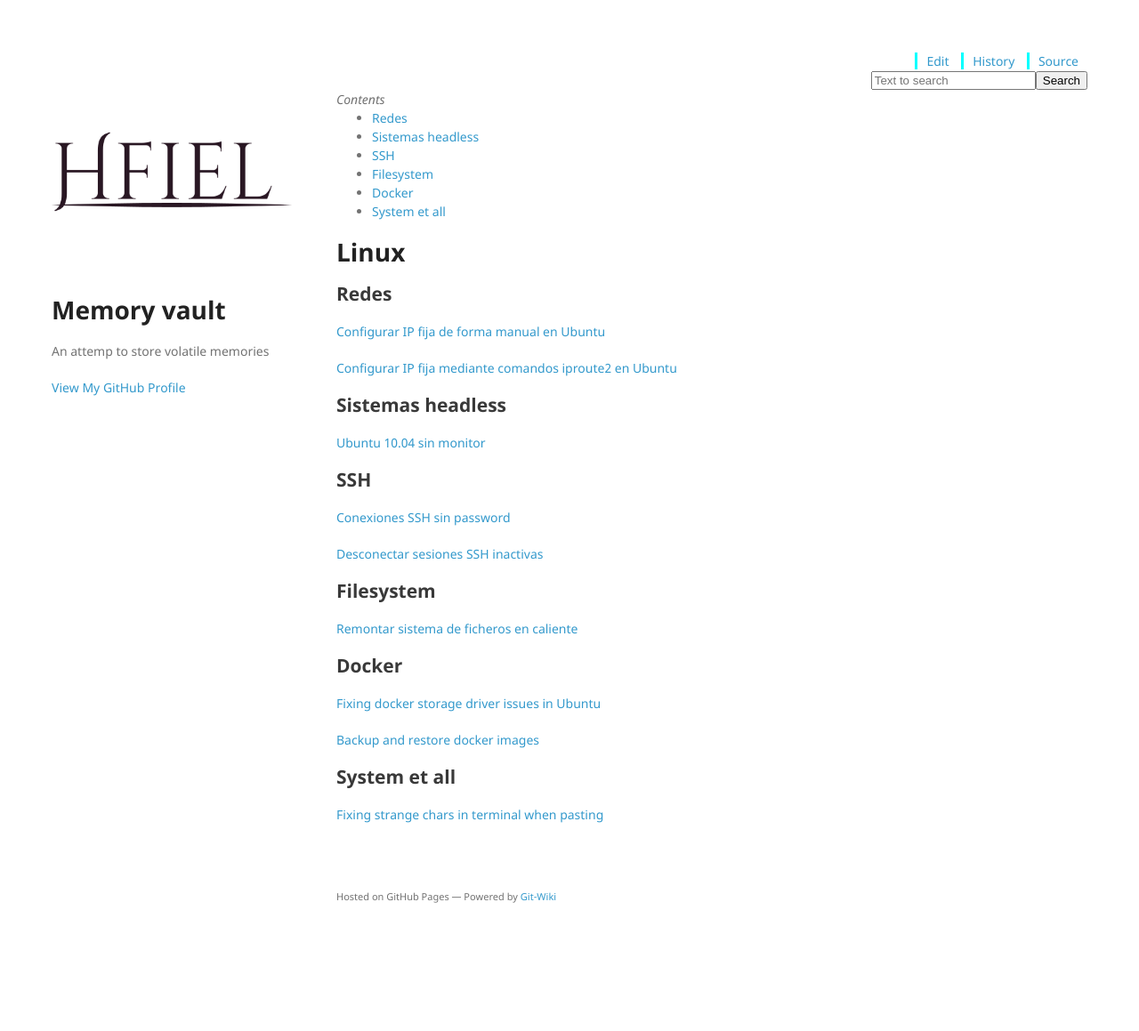
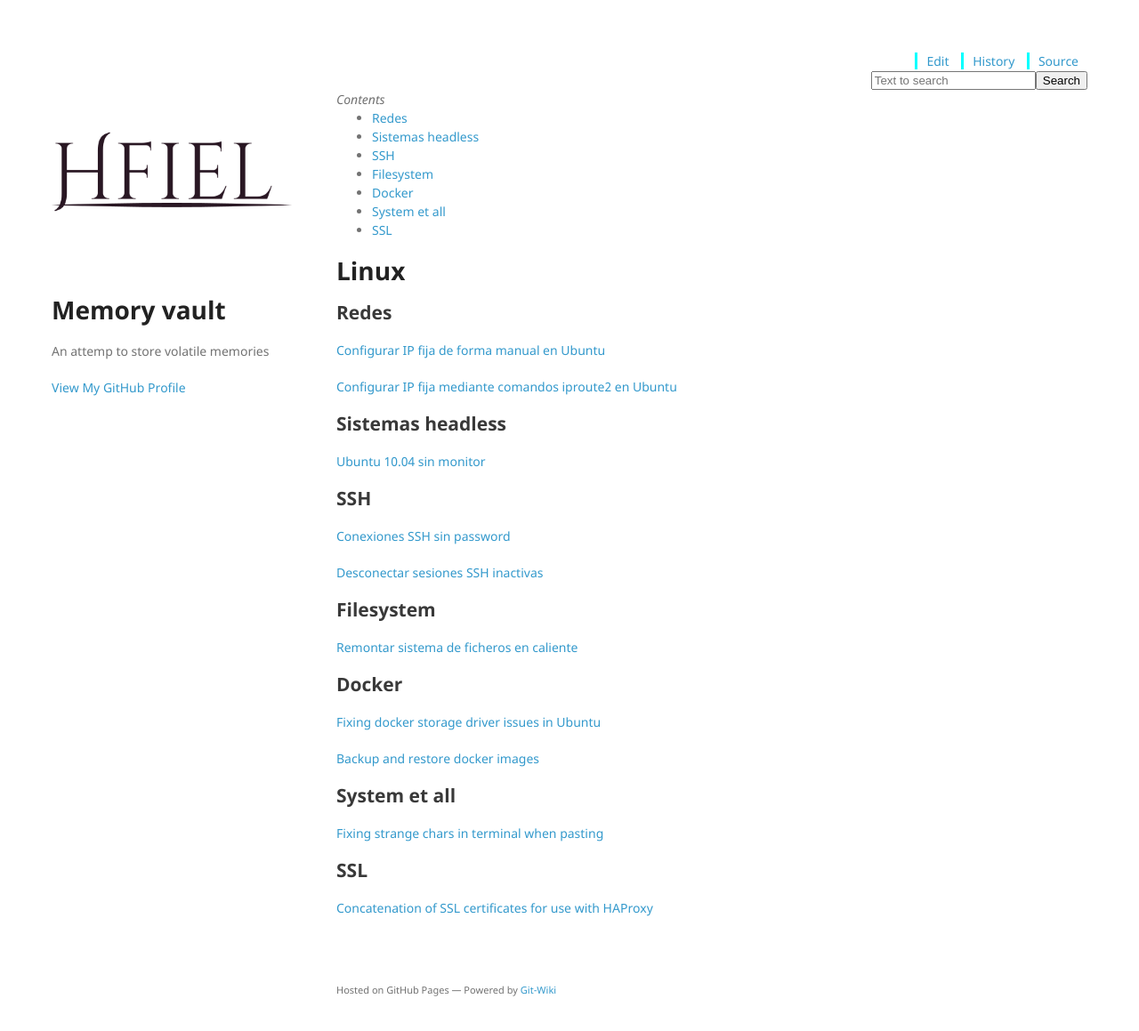
Before and after one commit to hfiel/hfiel.github.io, a Jekyll site: the page built from wiki/linux.md, in a window 1280 px wide and 1159 px high. Shown: the whole window at 89% size. Built offline with Jekyll 4.4.1, drawn with Linux system fonts in a browser that asks for light colours; nearby versions of some CDN libraries; our own code applies the rules of GitHub Pages for plain Markdown files.

Commit message:
Update linux.md

```diff
--- a/wiki/linux.md
+++ b/wiki/linux.md
@@ -30,3 +30,6 @@
 
 ## System et all
 [Fixing strange chars in terminal when pasting](linux/fixing_strange_chars_in_terminal_when_pasting.md)
+
+## SSL
+[Concatenation of SSL certificates for use with HAProxy](linux/haproxy_ssl_certificate_concatenation_for_pem.md)
```
